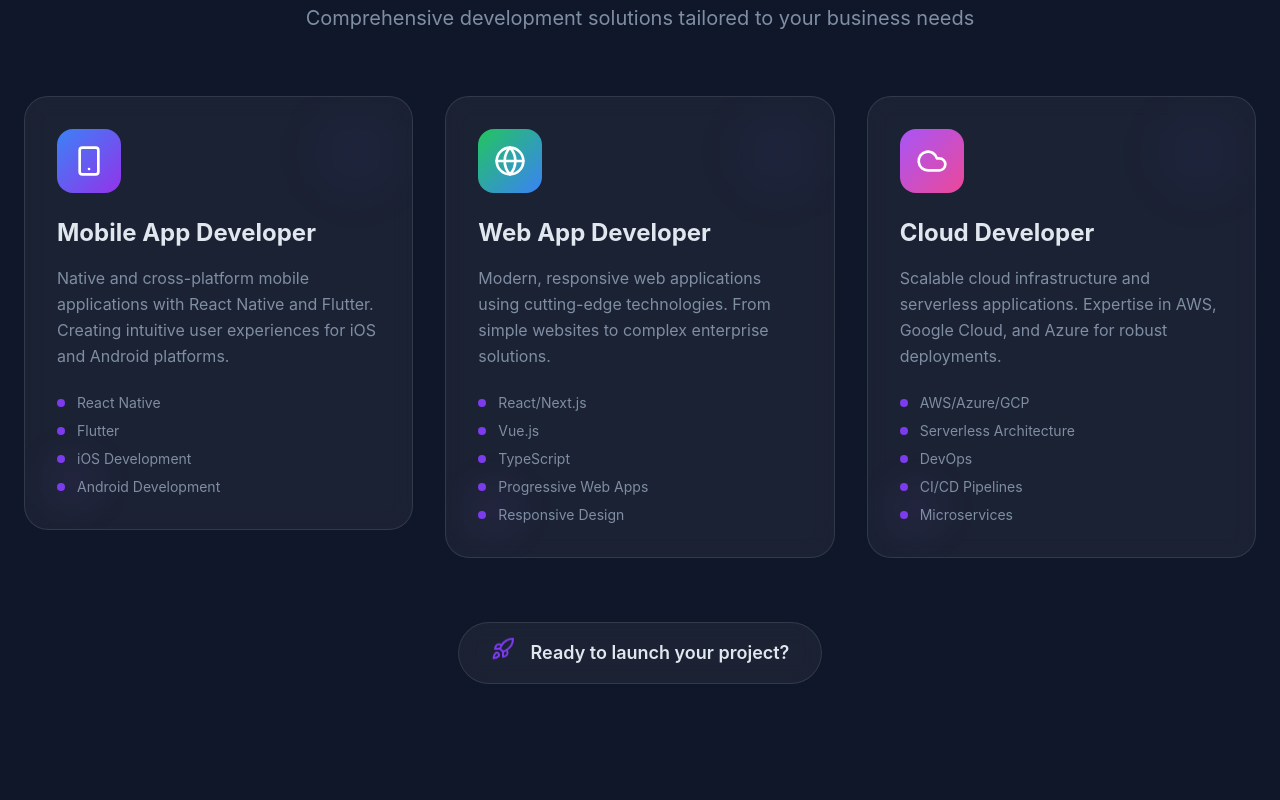
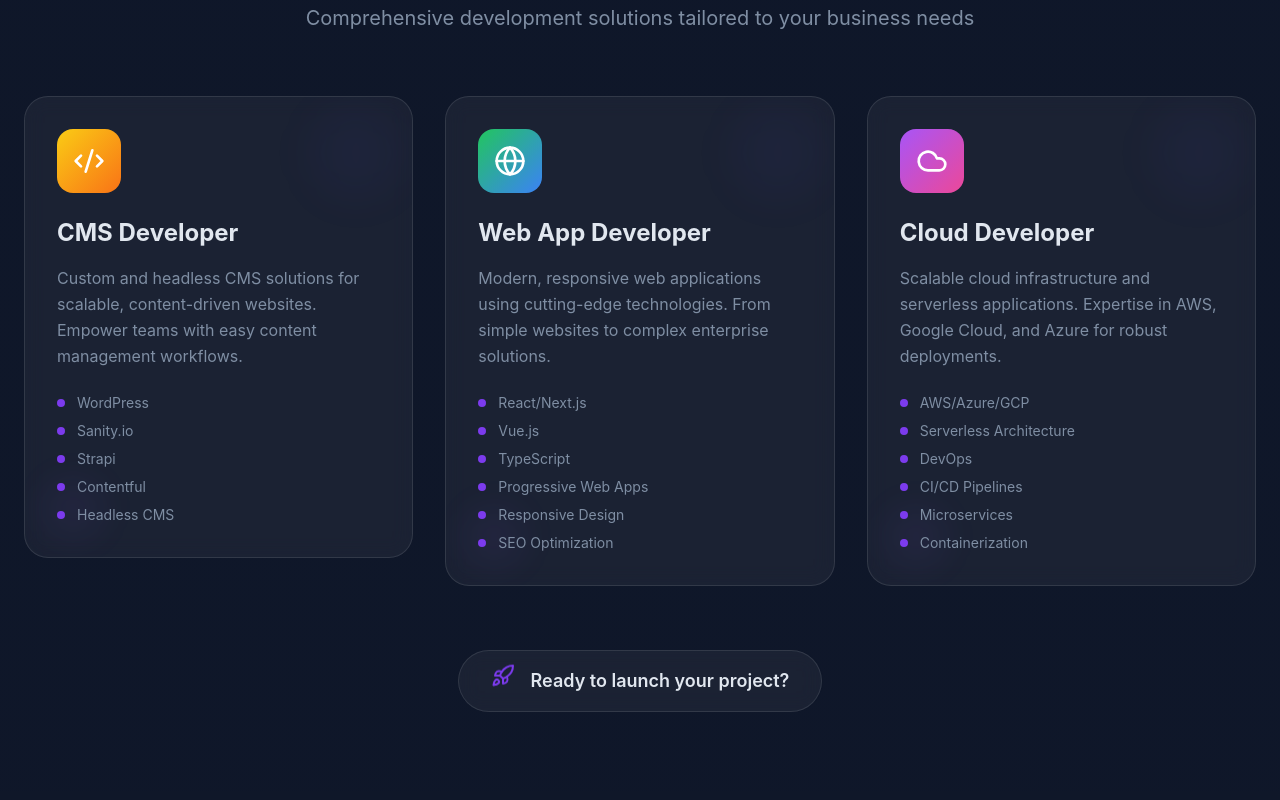
Before and after one commit to yash752004/yash-portfolio, a React (Vite) app: page / in a window 1280 px wide. Shown: the part 1760-2560 px from the top of the page. Built offline with nearby package versions, Linux system fonts and the light colour scheme.

Commit message:
service section change

```diff
--- a/src/components/sections/ServicesSection.tsx
+++ b/src/components/sections/ServicesSection.tsx
@@ -1,27 +1,35 @@
 import { motion } from "framer-motion";
-import { Smartphone, Globe, Cloud, Code, Database, Rocket } from "lucide-react";
+import { Smartphone, Globe, Cloud, Code, Database, Rocket, Code2 } from "lucide-react";
 
 const ServicesSection = () => {
   const services = [
     {
-      icon: Smartphone,
-      title: "Mobile App Developer",
-      description: "Native and cross-platform mobile applications with React Native and Flutter. Creating intuitive user experiences for iOS and Android platforms.",
-      features: ["React Native", "Flutter", "iOS Development", "Android Development"],
-      color: "from-blue-500 to-purple-600",
+      icon: Code2,
+      title: "CMS Developer",
+      description:
+        "Custom and headless CMS solutions for scalable, content-driven websites. Empower teams with easy content management workflows.",
+      features: ["WordPress", "Sanity.io", "Strapi", "Contentful", "Headless CMS"],
+      color: "from-yellow-400 to-orange-500",
     },
+    // {
+    //   icon: Smartphone,
+    //   title: "Mobile App Developer",
+    //   description: "Native and cross-platform mobile applications with React Native and Flutter. Creating intuitive user experiences for iOS and Android platforms.",
+    //   features: ["React Native", "Flutter", "iOS Development", "Android Development"],
+    //   color: "from-blue-500 to-purple-600",
+    // },
     {
       icon: Globe,
       title: "Web App Developer",
       description: "Modern, responsive web applications using cutting-edge technologies. From simple websites to complex enterprise solutions.",
-      features: ["React/Next.js", "Vue.js", "TypeScript", "Progressive Web Apps", "Responsive Design"],
+      features: ["React/Next.js", "Vue.js", "TypeScript", "Progressive Web Apps", "Responsive Design", "SEO Optimization"],
       color: "from-green-500 to-blue-500",
     },
     {
       icon: Cloud,
       title: "Cloud Developer",
       description: "Scalable cloud infrastructure and serverless applications. Expertise in AWS, Google Cloud, and Azure for robust deployments.",
-      features: ["AWS/Azure/GCP", "Serverless Architecture", "DevOps", "CI/CD Pipelines", "Microservices"],
+      features: ["AWS/Azure/GCP", "Serverless Architecture", "DevOps", "CI/CD Pipelines", "Microservices", "Containerization"],
       color: "from-purple-500 to-pink-500",
     },
   ];
--- a/src/components/sections/TechStackSection.tsx
+++ b/src/components/sections/TechStackSection.tsx
@@ -42,9 +42,9 @@ const TechStackSection = () => {
   return (
     <section id="tech-stack" className="relative py-20 overflow-hidden">
       {/* Background Effects */}
-      <div className="absolute inset-0 opacity-30">
+      {/* <div className="absolute inset-0 opacity-30">
         <BackgroundBeams />
-      </div>
+      </div> */}
 
       <div className="container mx-auto px-6 relative z-10">
         {/* Tech Stack */}
@@ -89,7 +89,7 @@ const TechStackSection = () => {
 
 
         {/* Tools Stack */}
-        <motion.div
+        {/* <motion.div
           initial={{ opacity: 0, y: 50 }}
           whileInView={{ opacity: 1, y: 0 }}
           transition={{ delay: 0.3, duration: 0.8 }}
@@ -125,7 +125,7 @@ const TechStackSection = () => {
             ))}
           </div>
 
-        </motion.div>
+        </motion.div> */}
       </div>
 
     </section>
```
